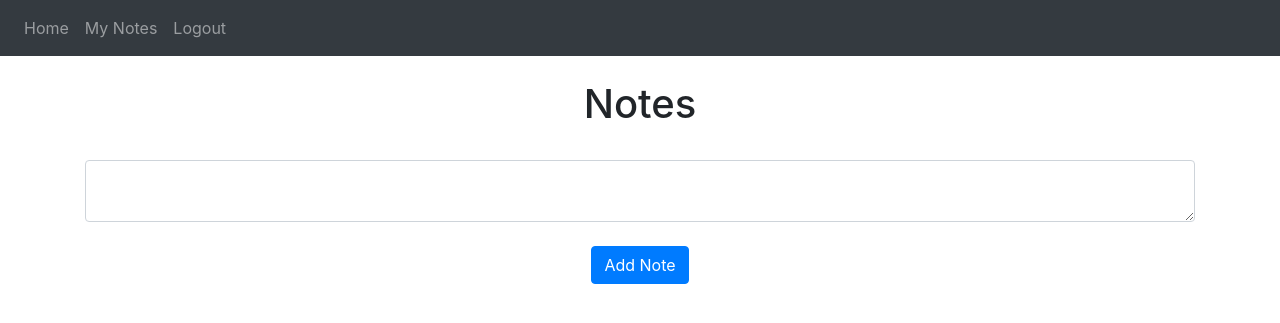
After one commit to EgorRedkozubov/website, a Flask app: page /my-notes in a window 1280 px wide. The commit adds this page. Shown: the top 323 px of the page. Run offline with Flask 2, Linux system fonts and the light colour scheme; the visitor is signed in with stand-in values (Sample User, id 1); data comes from the database, SQL or seed files in the repository; data that the repository does not hold is empty; some libraries are stand-ins or nearby versions.

Commit message:
added home. renamed previous home to My Notes

```diff
--- a/website/auth.py
+++ b/website/auth.py
@@ -19,7 +19,7 @@ def login():
             if check_password_hash(user.password, password):
                 flash('Logged in successfully!', category='success')
                 login_user(user, remember=True)
-                return redirect(url_for('views.home'))
+                return redirect(url_for('views.my_notes'))
             else:
                 flash('Incorrect password, try again.', category='error')
         else:
@@ -60,6 +60,6 @@ def sign_up():
             flash('Account created!', category='success')
             user = define_user(email)
             login_user(user, remember=True)
-            return redirect(url_for('views.home'))
+            return redirect(url_for('views.my_notes'))
 
     return render_template('sign_up.html', user=current_user)
--- a/website/templates/base.html
+++ b/website/templates/base.html
@@ -1,8 +1,10 @@
 <!DOCTYPE html>
 <html>
+
 <head>
     <meta charset="utf-8" />
     <meta name="viewport" content="width=device-width, initial-scale=1" />
+<!--    <link rel="stylesheet" href="static.style.css">-->
         <link
           rel="stylesheet"
           href="https://stackpath.bootstrapcdn.com/bootstrap/4.4.1/css/bootstrap.min.css"
@@ -17,20 +19,18 @@
 
     <title>{% block title %}Home{% endblock %}</title>
 </head>
+
 <body>
     <nav class="navbar navbar-expand-lg navbar-dark bg-dark">
-      <button
-        class="navbar-toggler"
-        type="button"
-        data-toggle="collapse"
-        data-target="#navbar"
-      >
+        <button class="navbar-toggler" type="button" data-toggle="collapse" data-target="#navbar">
         <span class="navbar-toggler-icon"></span>
       </button>
         <div class="collapse navbar-collapse" id="navbar">
             <div class="navbar-nav">
+                <a class="nav-item nav-link" id="home" href="/home">Home</a>
                 {% if user.is_authenticated %}
-          <a class="nav-item nav-link" id="home" href="/">Home</a>
+
+                <a class="nav-item nav-link" id="myNotes" href="/my-notes">My Notes</a>
                 <a class="nav-item nav-link" id="logout" href="/logout">Logout</a>
                 {% else %}
                 <a class="nav-item nav-link" id="login" href="/login">Login</a>
@@ -40,9 +40,7 @@
         </div>
     </nav>
 
-    {% with messages = get_flashed_messages(with_categories=true) %} {% if
-    messages %} {% for category, message in messages %} {% if category ==
-    'error' %}
+    {% with messages = get_flashed_messages(with_categories=true) %} {% if messages %} {% for category, message in messages %} {% if category == 'error' %}
     <div class="alert alert-danger alter-dismissable fade show" role="alert">
         {{ message }}
         <button type="button" class="close" data-dismiss="alert">
@@ -75,9 +73,7 @@
           crossorigin="anonymous"
         ></script>
 
-    <script
-      type="text/javascript"
-      src="{{ url_for('static', filename='index.js') }}"
-    ></script>
+    <script type="text/javascript" src="{{ url_for('static', filename='index.js') }}"></script>
 </body>
+
 </html>
--- /dev/null
+++ b/website/templates/my_notes.html
@@ -0,0 +1,24 @@
+{% extends "base.html" %}
+{% block title %}My Notes{% endblock %} {% block content
+%}
+<br />
+<h1 align="center">Notes</h1>
+<br />
+<ul class="list-group list-group-flush" id="notes">
+  {% for note in user.notes %}
+  <li class="list-group-item">
+    {{ note.data }}
+    <button type="button" class="close" onClick="deleteNote({{ note.id }})">
+      <span aria-hidden="true">&times;</span>
+    </button>
+  </li>
+  {% endfor %}
+</ul>
+<form method="POST">
+  <textarea name="note" id="note" class="form-control"></textarea>
+  <br />
+  <div align="center">
+    <button type="submit" class="btn btn-primary">Add Note</button>
+  </div>
+</form>
+{% endblock %}
--- a/website/views.py
+++ b/website/views.py
@@ -1,4 +1,4 @@
-from flask import Blueprint, render_template, request, flash, jsonify
+from flask import Blueprint, render_template, request, flash, jsonify, redirect, url_for
 from flask_login import login_required, current_user
 from .models import Note
 from . import db
@@ -7,22 +7,9 @@ import json
 views = Blueprint('views', __name__)
 
 
-@views.route('/', methods=['GET', 'POST'])
-@login_required
-def home():
-    if request.method == 'POST':
-        note = request.form.get('note')
-
-        if len(note) < 1:
-            flash('Note is too short!', category='error')
-        else:
-            new_note = Note(data=note, user_id=current_user.id)
-            db.session.add(new_note)
-            db.session.commit()
-            flash('Note added!', category='success')
-
-    return render_template("home.html", user=current_user)
-
+@views.route('/')
+def default():
+    return redirect(url_for('views.home'))
 
 @views.route('/delete-note', methods=['POST'])
 def delete_note():
@@ -35,3 +22,25 @@ def delete_note():
             db.session.commit()
 
     return jsonify({})
+
+
+@views.route('/home')
+@login_required
+def home():
+    return render_template("home.html", user=current_user)
+
+@views.route('/my-notes', methods=['GET', 'POST'])
+@login_required
+def my_notes():
+    if request.method == 'POST':
+        note = request.form.get('note')
+
+        if len(note) < 1:
+            flash('Note is too short!', category='error')
+        else:
+            new_note = Note(data=note, user_id=current_user.id)
+            db.session.add(new_note)
+            db.session.commit()
+            flash('Note added!', category='success')
+
+    return render_template("my_notes.html", user=current_user)
```
Also changed, not shown: website/templates/home.html (+3 -19 lines), website/templates/login.html (+5 -16 lines). Lines whose indentation alone changed are shown as unchanged.
